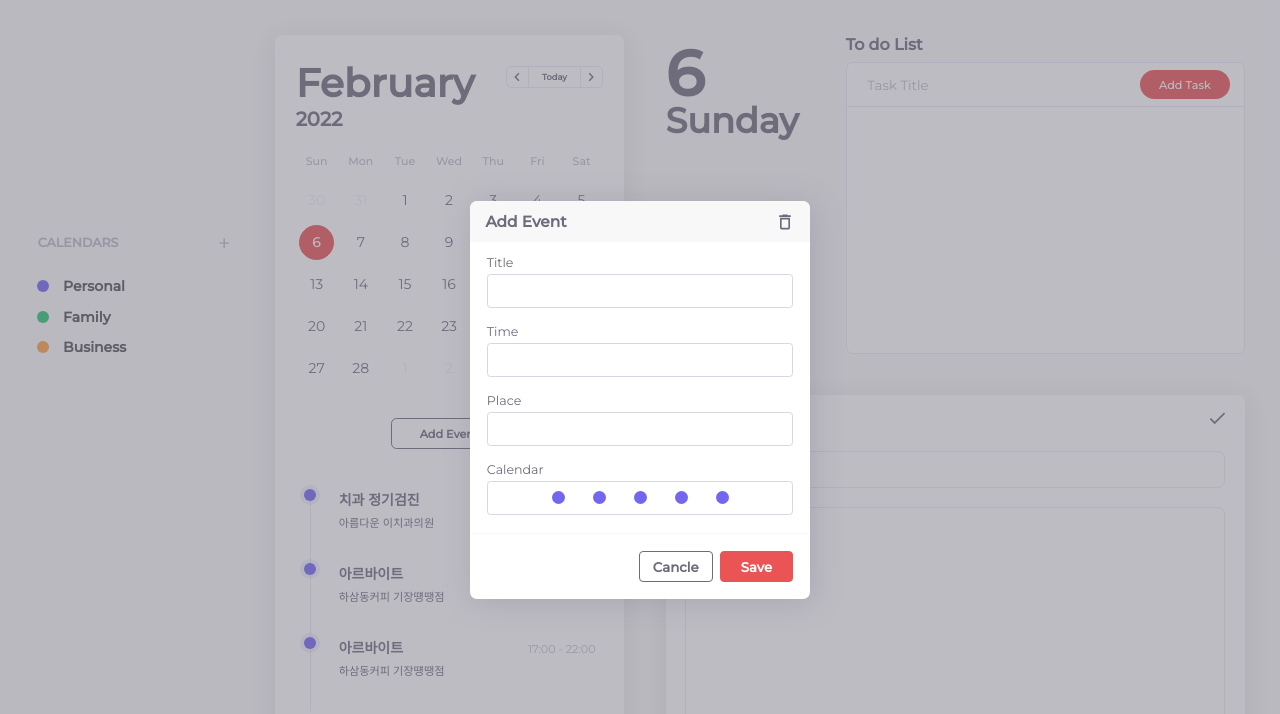
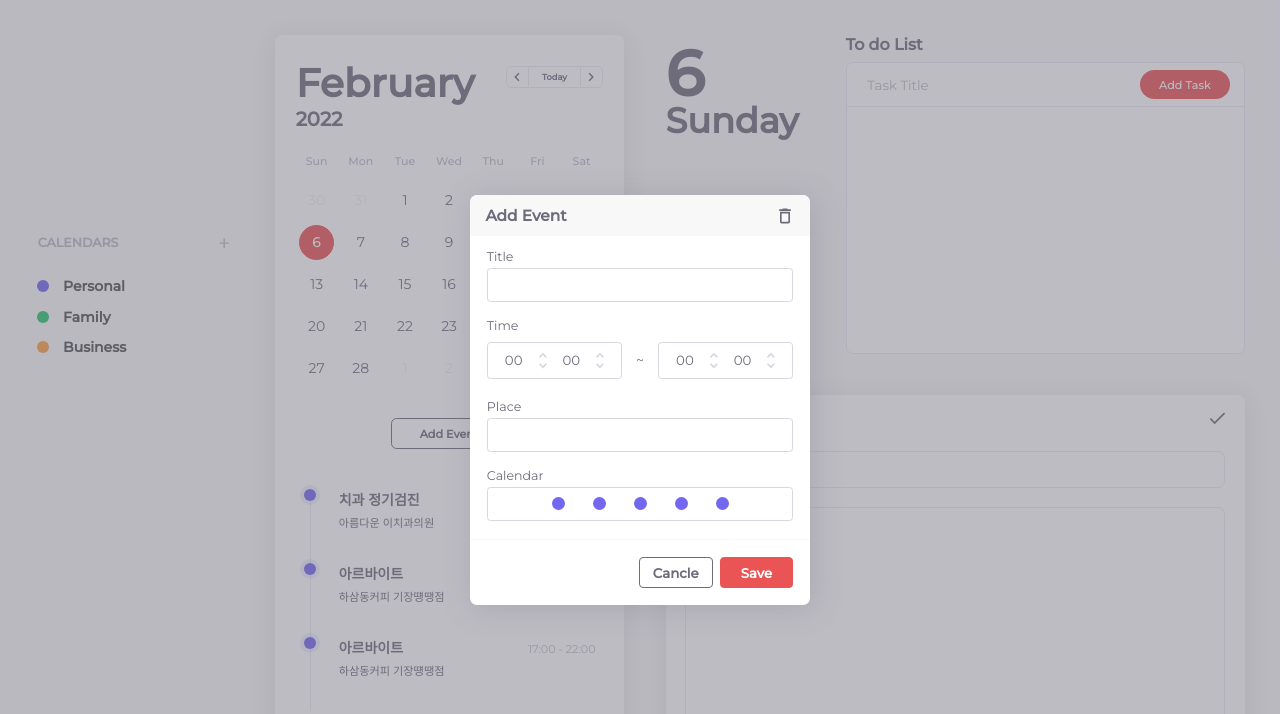
Before and after one commit to joan-KIM/diary, a React (Create React App) app: page / in a window 1280 px wide. Shown: the top 714 px of the page. Built offline with nearby package versions, Linux system fonts and the light colour scheme.

Commit message:
시간 선택 박스 마크업, 디자인 적용

```diff
--- a/src/App.css
+++ b/src/App.css
@@ -675,7 +675,7 @@ body{
   padding-bottom: 0.3em;
 }
 
-.event-inputbox-wrapper{
+.event-inputbox-wrapper, .timepicker-wrapper{
   background-color: #ffffff;
   padding: 0.5em;
   border-radius: 0.25em;
@@ -730,3 +730,31 @@ body{
   background-color: #7367f0;
   margin: 0.2em 1em;
 }
+
+.timepicker-group{
+  display: flex;
+  align-items: center;
+}
+
+.timepicker-group span{
+  margin: 1em;
+  color:#6E6B7B;
+}
+
+.timepicker-group input{
+  width: 25%;
+  color: #6E6B7B;
+  text-align: center;
+}
+
+.time-select-btn{
+  width: 20%;
+  color: #D8D6DE;
+  font-size: 1.5em;
+}
+
+.timepicker-wrapper{
+  display: flex;
+  justify-content: center;
+  align-content: center;
+}
--- a/src/components/Modal.jsx
+++ b/src/components/Modal.jsx
@@ -1,5 +1,5 @@
 import React from "react";
-import { MdOutlineDelete } from "react-icons/md";
+import { MdOutlineDelete, MdUnfoldMore } from "react-icons/md";
 import classNames from "classnames";
 
 export default function Modal(){
@@ -21,8 +21,20 @@ export default function Modal(){
 
                     <div className="event-input-group">
                         <label for="event-time">Time</label>
-                        <div className="event-inputbox-wrapper">
-                            <input type="text" id="event-time"></input>
+                        <div className="timepicker-group">
+                            <div className="timepicker-wrapper">
+                                <input value="00"/>
+                                <MdUnfoldMore className="time-select-btn" />
+                                <input value="00"/>
+                                <MdUnfoldMore className="time-select-btn" />
+                            </div>
+                            <span>~</span>
+                            <div className="timepicker-wrapper">
+                                <input value="00" />
+                                <MdUnfoldMore className="time-select-btn" />
+                                <input value="00" />
+                                <MdUnfoldMore className="time-select-btn" />
+                            </div>
                         </div>
                     </div>
 
```
